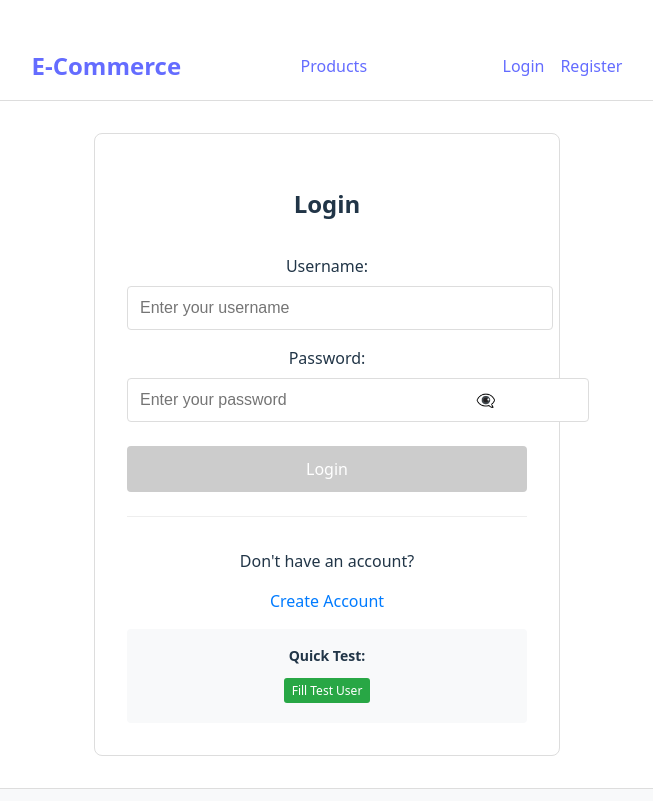
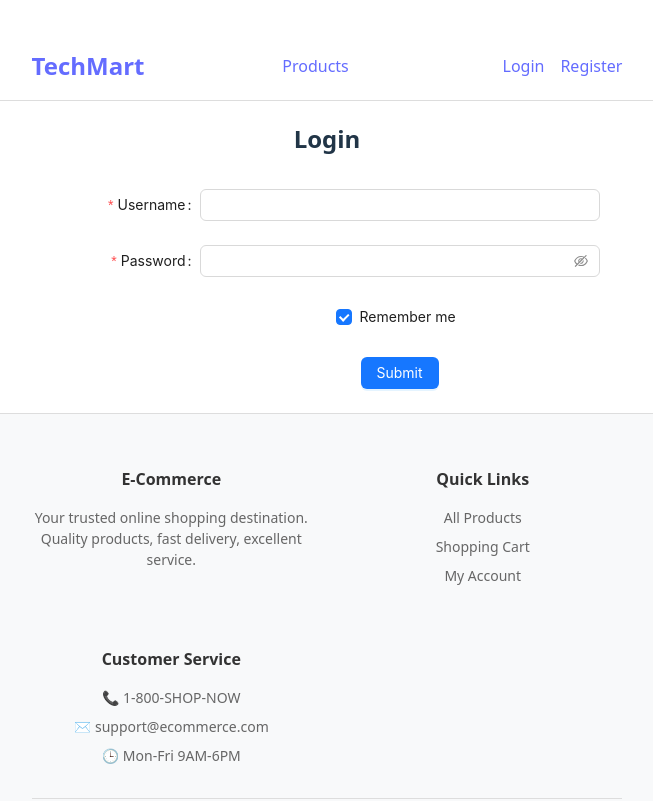
Before and after one commit to bugisthegod/techmart-ecommerce-frontend, a React (Vite) app: page /login in a window 1280 px wide. Shown: the top 801 px of the page, without its empty margins (313-966 px from the left). Built offline with nearby package versions, Linux system fonts and the light colour scheme.

Commit message:
- try to understand how react works - import ant design in this project

```diff
--- a/src/components/common/Header.jsx
+++ b/src/components/common/Header.jsx
@@ -21,7 +21,7 @@ function Header() {
     }}>
       <div>
         <Link to="/" style={{ fontSize: '1.5rem', fontWeight: 'bold', textDecoration: 'none' }}>
-          E-Commerce
+          TechMart
         </Link>
       </div>
 
--- a/src/pages/Login.jsx
+++ b/src/pages/Login.jsx
@@ -1,23 +1,22 @@
-import React, { useState } from 'react';
-import { Link, useNavigate } from 'react-router-dom';
-import { useAuth } from '../store/authContext';
+import React, { useState } from "react";
+import { Link, useNavigate } from "react-router-dom";
+import { useAuth } from "../store/authContext";
+import { Button, Checkbox, Form, Input } from "antd";
 
 function Login() {
   const [formData, setFormData] = useState({
-    username: '',
-    password: ''
+    username: "",
+    password: "",
   });
+
+  console.log(formData);
   const [showPassword, setShowPassword] = useState(false);
 
   const { login, isLoading, error } = useAuth();
   const navigate = useNavigate();
 
-  const handleChange = (e) => {
-    const { name, value } = e.target;
-    setFormData(prev => ({
-      ...prev,
-      [name]: value
-    }));
+  const handleChange = (value) => {
+    setFormData(value);
   };
 
   const handleSubmit = async (e) => {
@@ -27,163 +26,57 @@ function Login() {
 
     if (result.success) {
       // Redirect to home page after successful login
-      navigate('/');
+      navigate("/");
     }
     // Error handling is automatic through context
   };
 
-  const isFormValid = formData.username.trim() && formData.password.trim();
+  const onFinish = (value) => {
+    console.log("Form values:", value);
+  };
+
+  // const isFormValid = formData.username.trim() && formData.password.trim();
 
   return (
-    <div style={{
-      maxWidth: '400px',
-      margin: '2rem auto',
-      padding: '2rem',
-      border: '1px solid #ddd',
-      borderRadius: '8px'
-    }}>
-      <h2 style={{ textAlign: 'center', marginBottom: '2rem' }}>Login</h2>
+    <div>
+      <h2 style={{ textAlign: "center", marginBottom: "2rem" }}>Login</h2>
 
-      {error && (
-        <div style={{
-          padding: '0.75rem',
-          marginBottom: '1rem',
-          backgroundColor: '#fee',
-          border: '1px solid #fcc',
-          borderRadius: '4px',
-          color: '#c33'
-        }}>
-          {error}
-        </div>
-      )}
+      <Form
+        name="loginForm"
+        labelCol={{ span: 8 }}
+        wrapperCol={{ span: 16 }}
+        style={{ maxWidth: 600 }}
+        initialValues={{ remember: true }}
+        onValuesChange={handleChange}
+        onFinish={onFinish}
+        autoComplete="off"
+      >
+        <Form.Item
+          label="Username"
+          name="username"
+          rules={[{ required: true, message: "Please input your username!" }]}
+        >
+          <Input />
+        </Form.Item>
 
-      <form onSubmit={handleSubmit}>
-        <div style={{ marginBottom: '1rem' }}>
-          <label htmlFor="username" style={{ display: 'block', marginBottom: '0.5rem' }}>
-            Username:
-          </label>
-          <input
-            type="text"
-            id="username"
-            name="username"
-            value={formData.username}
-            onChange={handleChange}
-            required
-            disabled={isLoading}
-            style={{
-              width: '100%',
-              padding: '0.75rem',
-              border: '1px solid #ddd',
-              borderRadius: '4px',
-              fontSize: '1rem'
-            }}
-            placeholder="Enter your username"
-          />
-        </div>
+        <Form.Item
+          label="Password"
+          name="password"
+          rules={[{ required: true, message: "Please input your password!" }]}
+        >
+          <Input.Password />
+        </Form.Item>
 
-        <div style={{ marginBottom: '1.5rem' }}>
-          <label htmlFor="password" style={{ display: 'block', marginBottom: '0.5rem' }}>
-            Password:
-          </label>
-          <div style={{ position: 'relative' }}>
-            <input
-              type={showPassword ? 'text' : 'password'}
-              id="password"
-              name="password"
-              value={formData.password}
-              onChange={handleChange}
-              required
-              disabled={isLoading}
-              style={{
-                width: '100%',
-                padding: '0.75rem',
-                border: '1px solid #ddd',
-                borderRadius: '4px',
-                fontSize: '1rem',
-                paddingRight: '3rem'
-              }}
-              placeholder="Enter your password"
-            />
-            <button
-              type="button"
-              onClick={() => setShowPassword(!showPassword)}
-              style={{
-                position: 'absolute',
-                right: '0.75rem',
-                top: '50%',
-                transform: 'translateY(-50%)',
-                background: 'none',
-                border: 'none',
-                cursor: 'pointer',
-                color: '#666'
-              }}
-            >
-              {showPassword ? '👁️' : '👁️‍🗨️'}
-            </button>
-          </div>
-        </div>
+        <Form.Item name="remember" valuePropName="checked" label={null}>
+          <Checkbox>Remember me</Checkbox>
+        </Form.Item>
 
-        <button
-          type="submit"
-          disabled={!isFormValid || isLoading}
-          style={{
-            width: '100%',
-            padding: '0.75rem',
-            backgroundColor: isFormValid && !isLoading ? '#007bff' : '#ccc',
-            color: 'white',
-            border: 'none',
-            borderRadius: '4px',
-            fontSize: '1rem',
-            cursor: isFormValid && !isLoading ? 'pointer' : 'not-allowed'
-          }}
-        >
-          {isLoading ? 'Logging in...' : 'Login'}
-        </button>
-      </form>
-
-      <div style={{
-        textAlign: 'center',
-        marginTop: '1.5rem',
-        paddingTop: '1rem',
-        borderTop: '1px solid #eee'
-      }}>
-        <p>Don't have an account?</p>
-        <Link
-          to="/register"
-          style={{
-            color: '#007bff',
-            textDecoration: 'none'
-          }}
-        >
-          Create Account
-        </Link>
-      </div>
-
-      {/* Quick test buttons for development */}
-      <div style={{
-        marginTop: '1rem',
-        padding: '1rem',
-        backgroundColor: '#f8f9fa',
-        borderRadius: '4px',
-        fontSize: '0.875rem'
-      }}>
-        <p style={{ margin: '0 0 0.5rem 0', fontWeight: 'bold' }}>Quick Test:</p>
-        <button
-          onClick={() => setFormData({ username: 'testuser', password: 'password123' })}
-          style={{
-            padding: '0.25rem 0.5rem',
-            margin: '0.25rem',
-            backgroundColor: '#28a745',
-            color: 'white',
-            border: 'none',
-            borderRadius: '3px',
-            cursor: 'pointer',
-            fontSize: '0.75rem'
-          }}
-        >
-          Fill Test User
-        </button>
-      </div>
+        <Form.Item label={null}>
+          <Button type="primary" onSubmit={handleSubmit} htmlType="submit">
+            Submit
+          </Button>
+        </Form.Item>
+      </Form>
     </div>
   );
 }
```
